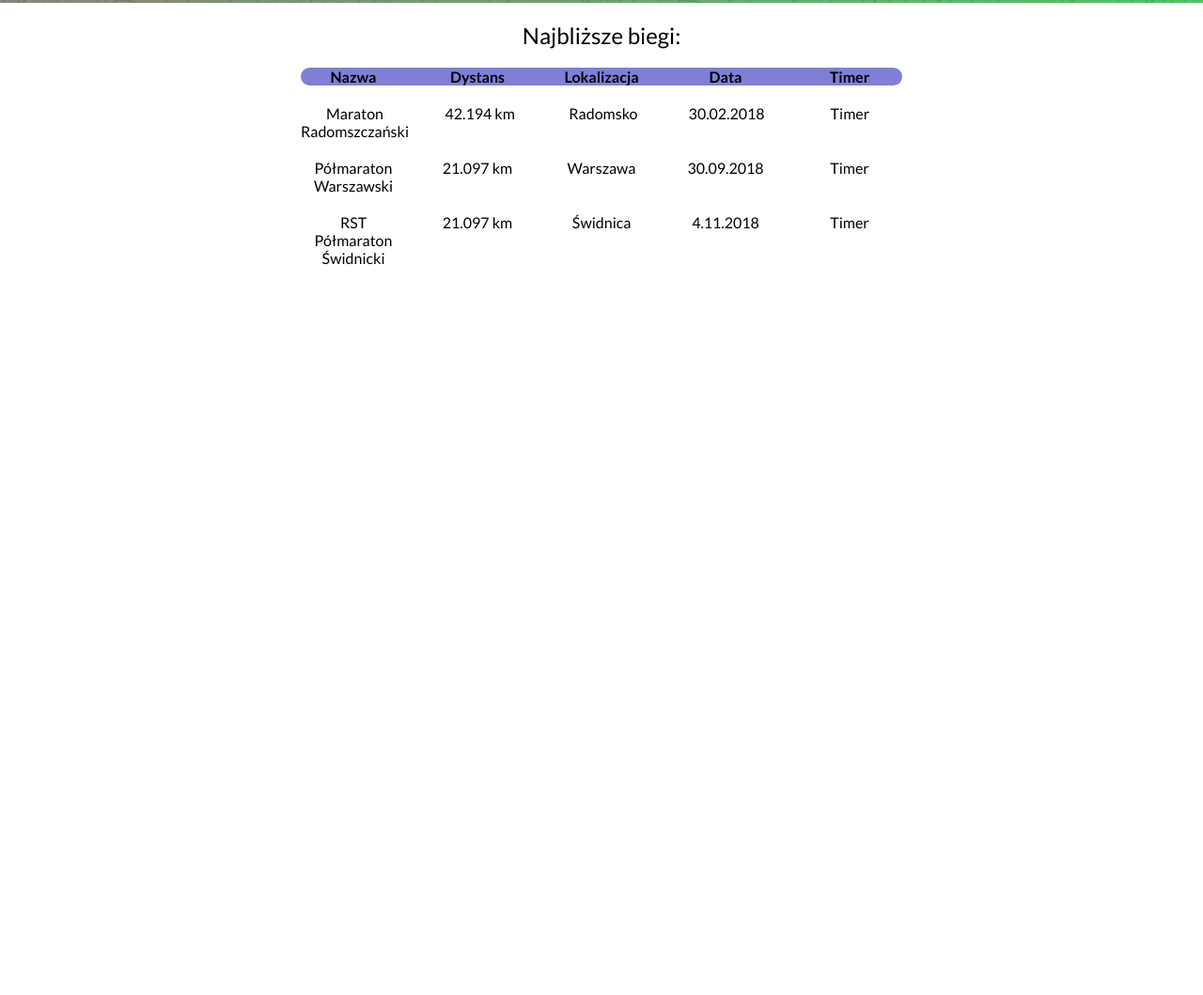
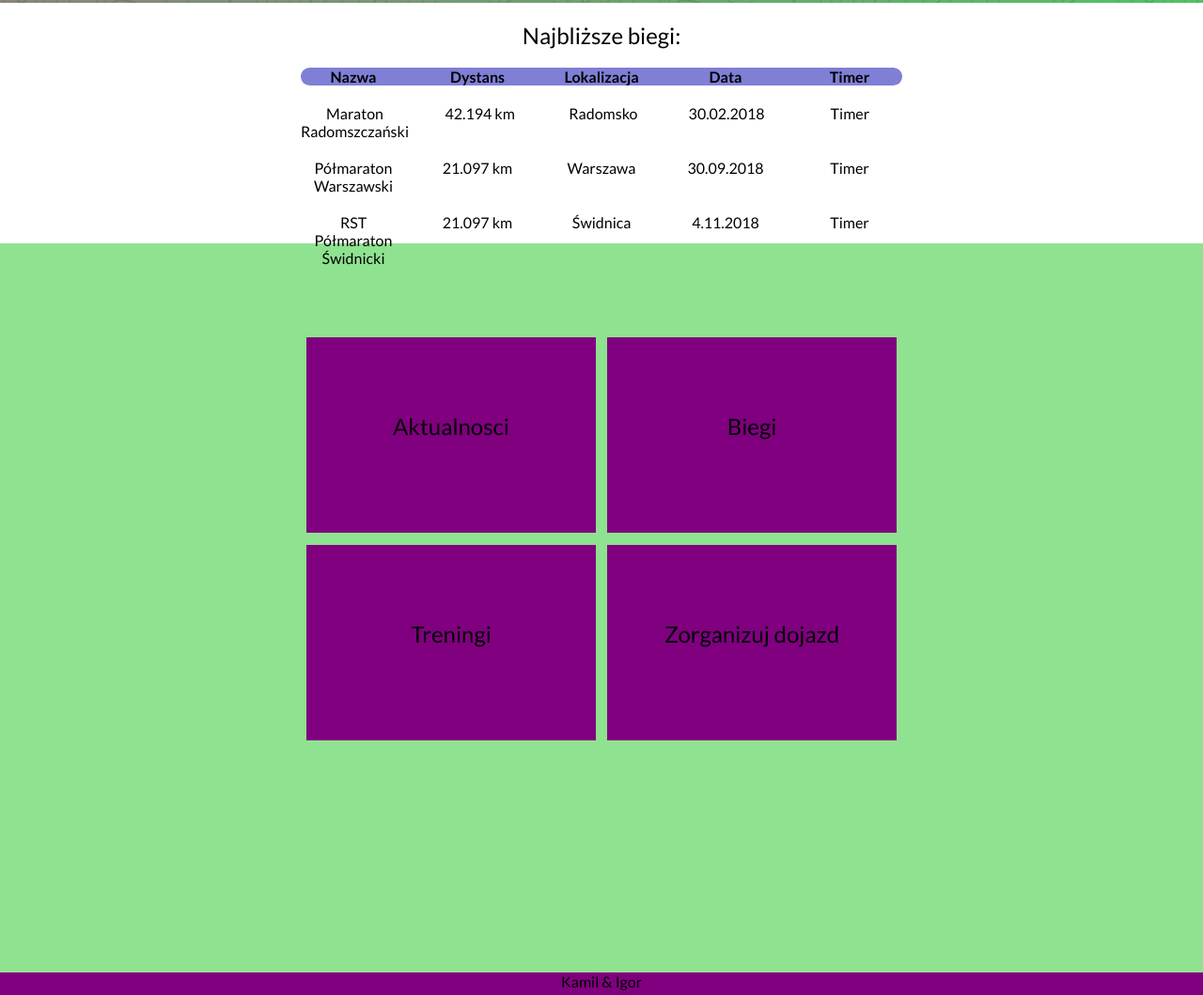
Before and after one commit to KamilKucharsk1/Maratonista, a plain HTML site: page index.html in a window 1280 px wide. Shown: the part 541-1600 px from the top of the page at 94% size. Before the commit the page ends 825 px from the top, so only its background shows below. Drawn offline with Linux system fonts and the light colour scheme.

Commit message:
+page_menu

```diff
--- a/index.html
+++ b/index.html
@@ -110,8 +110,22 @@
 
 
     </div>
+
+
+
+        <div id="page-main">
+            <div id="menu_container">
+                <div id="items">
+                    <div class="menu_aktualnosci">Aktualnosci</div>
+                    <div class="menu_biegi">Biegi</div>
+                    <div class="menu_treningi">Treningi</div>
+                    <div class="menu_zorganizuj_transport">Zorganizuj dojazd</div>
+                </div>
+            </div>
+
+        </div>
         <div class="footer">
-
+            Kamil & Igor
         </div>
     </div>
 
--- a/style.css
+++ b/style.css
@@ -1,14 +1,24 @@
+html{
+    height: 100%;
+}
+::-webkit-scrollbar {
+    display: none;
+}
+
+
+
 body {
     font-family: 'Lato', sans-serif;
     font-size: 24px;
     text-align: center;
     margin: 0 !important;
-    overflow: hidden;
+    overflow: x-hidden;
 }
 
 
 #wrapper {
     width: 100%;
+    height: 100vh;
 
 }
 
@@ -17,7 +27,7 @@ body {
     width: 100%;
     background-color: gray;
     height: 35px;
-    animation: show 1s ease-in-out 1.5s forwards;
+    animation: show ease-in-out 1.5s forwards;
   opacity: 0;
   margin-top: 100px;
   font-size: 16px;
@@ -40,7 +50,7 @@ body {
     font-family: 'Merienda', cursive;
     padding: 220px 0px;
     text-shadow: 0 4px 0 rgba(0, 0, 0, 0.17);
-    animation: show 1s ease-in-out 1s forwards;
+    animation: show ease-in-out 1s forwards;
   opacity: 0;
   margin-top: 100px;
 
@@ -51,7 +61,7 @@ body {
     background-image: url("./images/topography.svg"),
     linear-gradient(110deg, #927b80, #53c265);
       /*background-attachment: fixed;*/
-      animation: show 1s ease-in-out 1.5s forwards;
+      animation: show ease-in-out 1.5s forwards;
   opacity: 0;
   margin-top: 100px;
 
@@ -60,7 +70,7 @@ body {
 
 .najblizsze_biegi{
     padding: 20px;
-    animation: show 1s ease-in-out 1.5s forwards;
+    animation: show ease-in-out 1.5s forwards;
   opacity: 0;
   margin-top: 100px;
 }
@@ -83,28 +93,28 @@ body {
     margin-left: auto;
     margin-right: auto;
     font-size: 16px;
-    animation: show 1s ease-in-out 2s forwards;
+    animation: show ease-in-out 2s forwards;
   opacity: 0;
   margin-top: 100px;
-
+    text-align: center;
 
 }
 
 .bieg_1{
     display: grid;
-    grid-template-columns: 1fr 1fr 1fr 1fr 1fr;
+    grid-template-columns: repeat(5, 1fr);
     grid-gap: 20px;
 }
 
 .bieg_2{
     display: grid;
-    grid-template-columns: 1fr 1fr 1fr 1fr 1fr;
+    grid-template-columns: repeat(5, 1fr);
     grid-gap: 20px;
 }
 
 .bieg_3{
     display: grid;
-    grid-template-columns: 1fr 1fr 1fr 1fr 1fr;
+    grid-template-columns: repeat(5, 1fr);
     grid-gap: 20px;
 }
 
@@ -144,6 +154,73 @@ body {
 }
 
 
-.footer{
+
+#page-main{
+    width: 100vw;
+    height: 100vh;
+    background-color: rgb(143, 226, 143);
+    height: 97vh;
+}
+
+
+#menu_container{
+    padding-top: 100px;
+}
+
+#items{
+    width: 60vw;
+    display: grid;
+    gap: 1vw;
+    grid-template-columns: 24vw 24vw;
+    grid-template-rows: 26vh 26vh;
+    margin-left: auto;
+    margin-right: auto;
+    justify-content: center;
 
 }
+
+#items >*{
+
+    background-color: purple;
+    justify-items: center;
+    transition: all 0.2s ease-in-out;
+    padding-top: 10vh;/* <----- Zrób coś z tym*/
+}
+
+#items>*:hover{
+
+    filter: brightness(120%);
+
+}
+
+
+.menu_aktualnosci:hover{
+    transform: skewX(15deg);
+    transform: skewY(5deg);
+    transform: skew(4deg, 2deg);
+}
+
+
+.menu_biegi:hover{
+    transform: skewX(-15deg);
+    transform: skewY(-5deg);
+    transform: skew(-4deg, -2deg);
+}
+
+.menu_treningi:hover{
+    transform: skewX(-15deg);
+    transform: skewY(-5deg);
+    transform: skew(-4deg, -2deg);
+}
+
+.menu_zorganizuj_transport:hover{
+    transform: skewX(15deg);
+    transform: skewY(5deg);
+    transform: skew(4deg, 2deg);
+}
+
+.footer{
+    height: 3vh;
+    background-color: purple;
+    font-size: 2vh;
+}
```
Also changed, not shown: images/foto_biegi.jpg (added).
